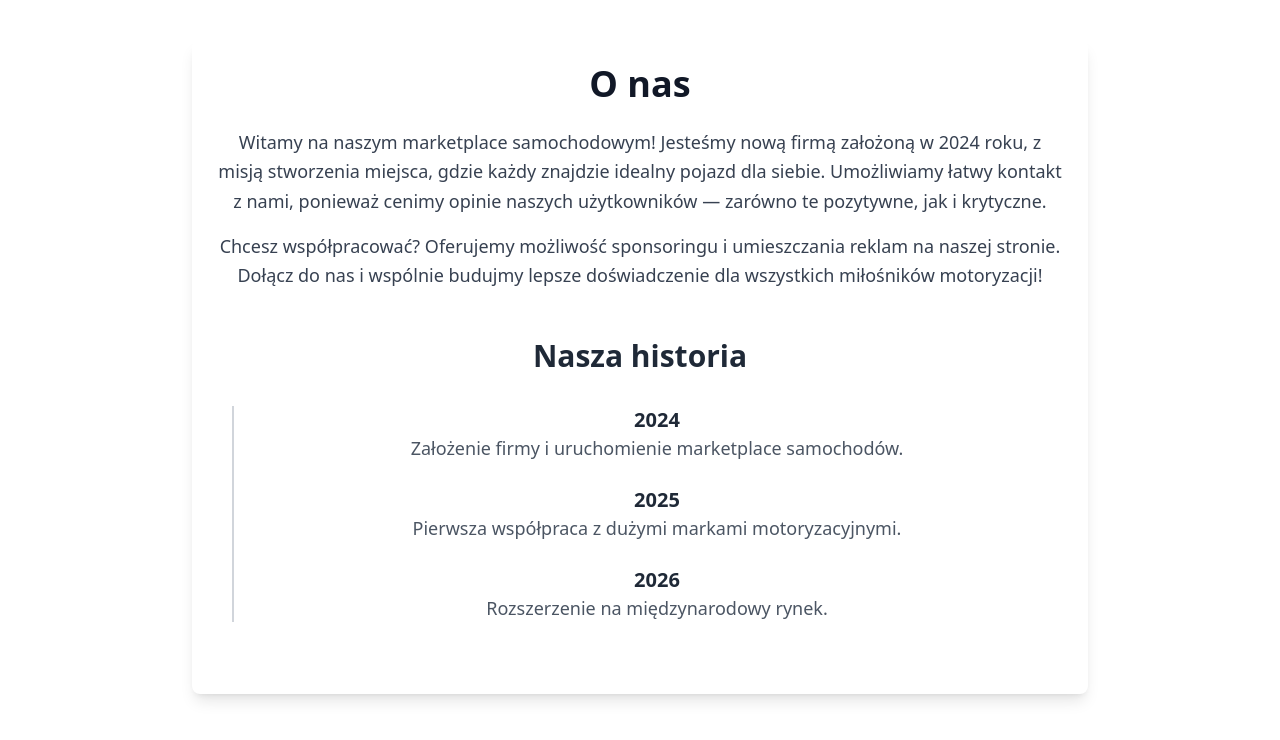
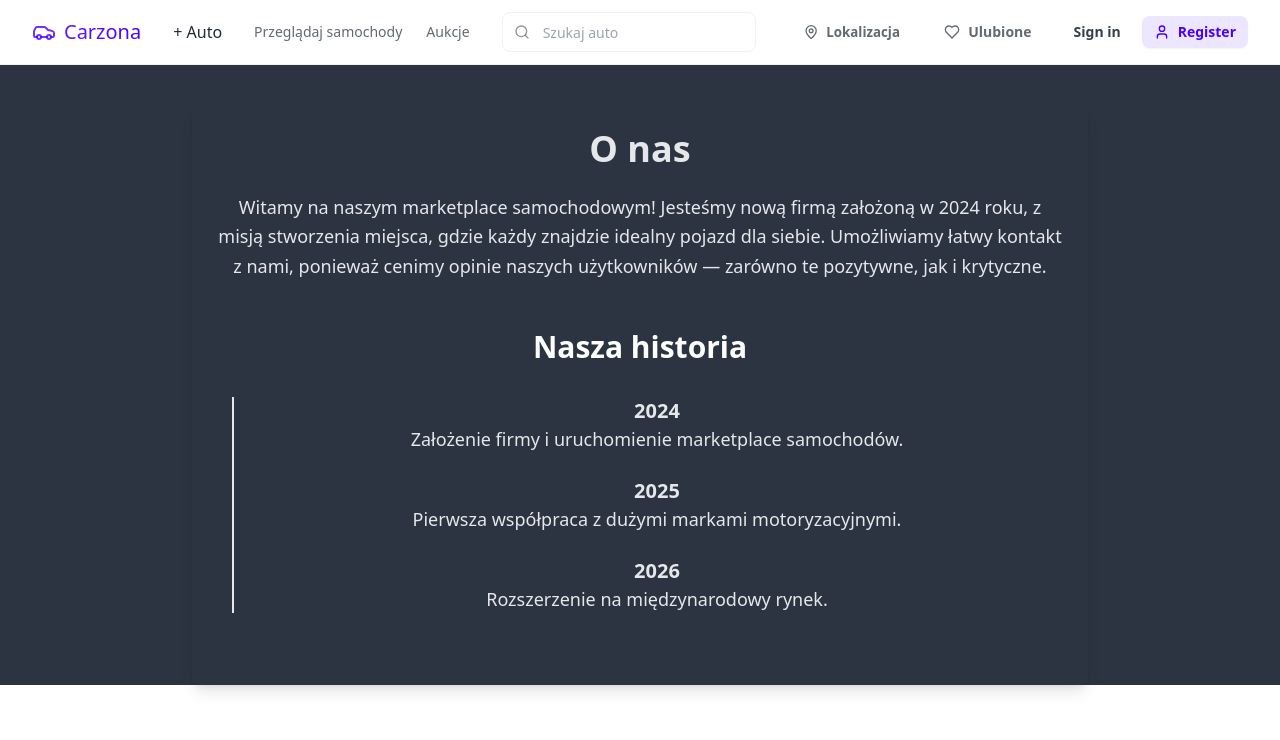
Before and after one commit to danielnazet/carzona, a React (Vite) app: page /about-us in a window 1280 px wide. Shown: the top 740 px of the page. Built offline with nearby package versions, Linux system fonts and the light colour scheme; no server answers; the database is empty.

Commit message:
12.10.2024 - dodanie Contact form

```diff
--- a/package.json
+++ b/package.json
@@ -10,6 +10,7 @@
     "preview": "vite preview"
   },
   "dependencies": {
+    "@emailjs/browser": "^4.4.1",
     "@hookform/resolvers": "^3.9.1",
     "@supabase/supabase-js": "^2.46.2",
     "lucide-react": "^0.462.0",
--- a/src/App.jsx
+++ b/src/App.jsx
@@ -11,6 +11,7 @@ import ListingSuccess from "./pages/ListingSuccess";
 import MyListings from "./pages/MyListings";
 import ListingDetails from "./pages/ListingDetails";
 import AboutUs from "./pages/AboutUs";
+import Contact from "./pages/Contact";
 
 function App() {
 	useEffect(() => {
@@ -32,6 +33,7 @@ function App() {
 				<Route path="/my-listings" element={<MyListings />} />
 				<Route path="/listings/:id" element={<ListingDetails />} />
 				<Route path="/about-us" element={<AboutUs />} />
+				<Route path="/contact" element={<Contact />} />
 			</Routes>
 		</Router>
 	);
--- a/src/components/layout/Footer.jsx
+++ b/src/components/layout/Footer.jsx
@@ -7,17 +7,17 @@ const Footer = () => {
 			<div>
 				<div className="flex items-center gap-2">
 					<Car className="w-8 h-8" />
-					<p className="font-bold text-xl">Carzona</p>
+					<p className="font-bold text-xl">Carzone</p>
 				</div>
 				<p>Zapewniamy niezawodny rynek samochodowy od 2024 roku</p>
 			</div>
 
 			<div>
 				<span className="footer-title">Services</span>
-				<Link to="/buy" className="link link-hover">
+				<Link to="/browse" className="link link-hover">
 					Buy a Car
 				</Link>
-				<Link to="/sell" className="link link-hover">
+				<Link to="/browse" className="link link-hover">
 					Sell a Car
 				</Link>
 				<Link to="/finance" className="link link-hover">
--- a/src/components/layout/Navbar.jsx
+++ b/src/components/layout/Navbar.jsx
@@ -65,15 +65,14 @@ const Navbar = () => {
 							to="/create-listing"
 							className="btn btn-primary btn-sm"
 						>
-							<Plus className="w-4 h-4 mr-1" />
-							Dodaj auto
+							<Plus className="w-4 h-4 mr-1 hidden" /> + Auto
 						</Link>
 					) : (
 						<Link
 							to="/login"
 							className="hover:text-primary transition-colors"
 						>
-							Dodaj auto
+							+ Auto
 						</Link>
 					)}
 					<div className="hidden lg:flex items-center gap-6 text-sm font-medium text-base-content/70">
--- a/src/pages/AboutUs.jsx
+++ b/src/pages/AboutUs.jsx
@@ -1,4 +1,5 @@
 import React from "react";
+import Navbar from "../components/layout/Navbar";
 
 const AboutUs = () => {
 	const timelineEvents = [
@@ -15,33 +16,29 @@ const AboutUs = () => {
 		{ year: "2026", description: "Rozszerzenie na międzynarodowy rynek." },
 	];
 	return (
-		<div className="about-us-container p-6 max-w-4xl mx-auto text-center bg-white shadow-lg rounded-lg mt-10">
-			<h1 className="text-4xl font-bold text-gray-900 mb-6">O nas</h1>
-			<p className="text-lg leading-relaxed text-gray-700 mb-4">
-				Witamy na naszym marketplace samochodowym! Jesteśmy nową firmą
-				założoną w 2024 roku, z misją stworzenia miejsca, gdzie każdy
-				znajdzie idealny pojazd dla siebie. Umożliwiamy łatwy kontakt z
-				nami, ponieważ cenimy opinie naszych użytkowników — zarówno te
-				pozytywne, jak i krytyczne.
-			</p>
-			<p className="text-lg leading-relaxed text-gray-700">
-				Chcesz współpracować? Oferujemy możliwość sponsoringu i
-				umieszczania reklam na naszej stronie. Dołącz do nas i wspólnie
-				budujmy lepsze doświadczenie dla wszystkich miłośników
-				motoryzacji!
+		<div className="bg-neutral">
+			<Navbar />
+			<div className="about-us-container p-6 max-w-4xl mx-auto text-center text-white shadow-lg rounded-lg mt-10">
+				<h1 className="text-4xl font-bold text-gray-200 mb-6">O nas</h1>
+				<p className="text-lg leading-relaxed text-gray-200 mb-4">
+					Witamy na naszym marketplace samochodowym! Jesteśmy nową
+					firmą założoną w 2024 roku, z misją stworzenia miejsca,
+					gdzie każdy znajdzie idealny pojazd dla siebie. Umożliwiamy
+					łatwy kontakt z nami, ponieważ cenimy opinie naszych
+					użytkowników — zarówno te pozytywne, jak i krytyczne.
 				</p>
 				<div className="timeline-container my-12 px-4">
 					<h2 className="text-3xl font-bold text-center mb-8">
 						Nasza historia
 					</h2>
 					<div className="relative">
-					<div className="border-l-2 border-gray-300 pl-8">
+						<div className="border-l-2 border-gray-200 pl-8">
 							{timelineEvents.map((event, index) => (
 								<div key={index} className="mb-6">
-								<div className="text-xl font-semibold text-gray-800">
+									<div className="text-xl font-semibold text-gray-200">
 										{event.year}
 									</div>
-								<p className="text-lg text-gray-600">
+									<p className="text-lg text-gray-200">
 										{event.description}
 									</p>
 								</div>
@@ -50,6 +47,7 @@ const AboutUs = () => {
 					</div>
 				</div>
 			</div>
+		</div>
 	);
 };
 
--- /dev/null
+++ b/src/pages/Contact.jsx
@@ -0,0 +1,118 @@
+import React, { useState } from "react";
+import emailjs from "@emailjs/browser";
+import Navbar from "../components/layout/Navbar";
+
+const Contact = () => {
+	const [formData, setFormData] = useState({
+		name: "",
+		email: "",
+		message: "",
+	});
+
+	const [isSent, setIsSent] = useState(false);
+
+	const handleChange = (e) => {
+		const { name, value } = e.target;
+		setFormData({ ...formData, [name]: value });
+	};
+
+	const handleSubmit = (e) => {
+		e.preventDefault();
+
+		emailjs
+			.send(
+				"service_h0q9ttk", // Zamień na swój Service ID
+				"template_u77k546", // Zamień na swój Template ID
+				formData,
+				"POyUrzBbEO21T8TWE" // Zamień na swój Public Key
+			)
+			.then(
+				(result) => {
+					console.log("Email sent successfully:", result.text);
+					setIsSent(true);
+					setFormData({ name: "", email: "", message: "" });
+				},
+				(error) => {
+					console.error("Failed to send email:", error.text);
+				}
+			);
+	};
+
+	return (
+		<div>
+			<Navbar />
+			<footer className="pt-20 bg-neutral text-white min-h-screen flex items-center justify-center py-10">
+				<div className="container mx-auto px-6 text-center">
+					<h2 className="text-2xl font-bold mb-4">Get in Touch!</h2>
+					<p className="mb-6 text-gray-200">
+						Chcesz współpracować? Oferujemy możliwość sponsoringu i
+						umieszczania reklam na naszej stronie. Dołącz do nas i
+						wspólnie budujmy lepsze doświadczenie dla wszystkich
+						miłośników motoryzacji!
+					</p>
+					{isSent && (
+						<p className="text-green-500 font-semibold mb-4">
+							Your message has been sent successfully!
+						</p>
+					)}
+					<form onSubmit={handleSubmit} className="max-w-md mx-auto">
+						<div className="mb-4">
+							<input
+								type="text"
+								name="name"
+								placeholder="Imie i Nazwisko"
+								value={formData.from_name}
+								onChange={(e) =>
+									setFormData({
+										...formData,
+										from_name: e.target.value,
+									})
+								}
+								className="w-full px-4 py-2 rounded-md bg-gray-800 text-white placeholder-gray-500 focus:outline-none focus:ring-2 focus:ring-blue-500"
+								required
+							/>
+						</div>
+						<div className="mb-4">
+							<input
+								type="email"
+								name="email"
+								placeholder="E-mail"
+								value={formData.email}
+								onChange={handleChange}
+								className="w-full px-4 py-2 rounded-md bg-gray-800 text-white placeholder-gray-500 focus:outline-none focus:ring-2 focus:ring-blue-500"
+								required
+							/>
+						</div>
+						<div className="mb-4">
+							<textarea
+								name="message"
+								rows="4"
+								placeholder="Tutaj napisz wiadomosc"
+								value={formData.message}
+								onChange={(e) =>
+									setFormData({
+										...formData,
+										message: e.target.value,
+									})
+								}
+								className="w-full px-4 py-2 rounded-md bg-gray-800 text-white placeholder-gray-500 focus:outline-none focus:ring-2 focus:ring-blue-500"
+								required
+							></textarea>
+						</div>
+						<button
+							type="submit"
+							className="w-full bg-blue-600 hover:bg-blue-700 text-white font-semibold py-2 rounded-md transition duration-300"
+						>
+							Wyslij wiadomosc
+						</button>
+					</form>
+					<p className="text-gray-500 text-sm mt-6">
+						&copy; 2024 Carzone. All rights reserved.
+					</p>
+				</div>
+			</footer>
+		</div>
+	);
+};
+
+export default Contact;
```
Also changed, not shown: 1 other file (tests, documents, lock files or other folders). Lines whose indentation alone changed are shown as unchanged.
